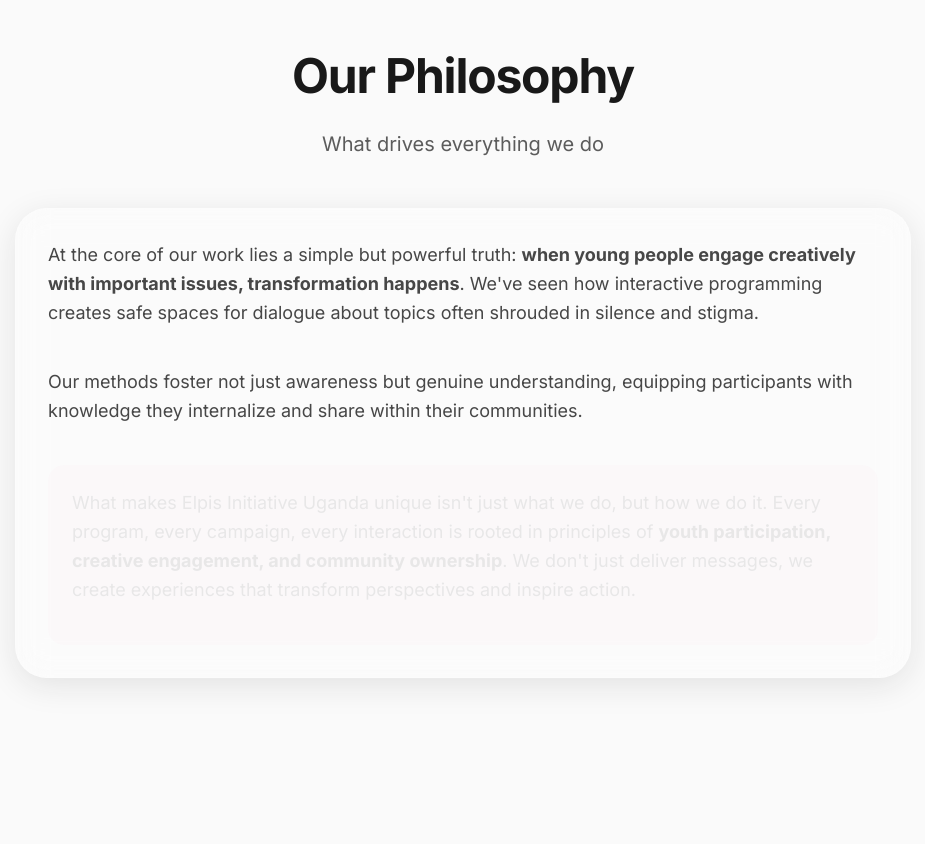
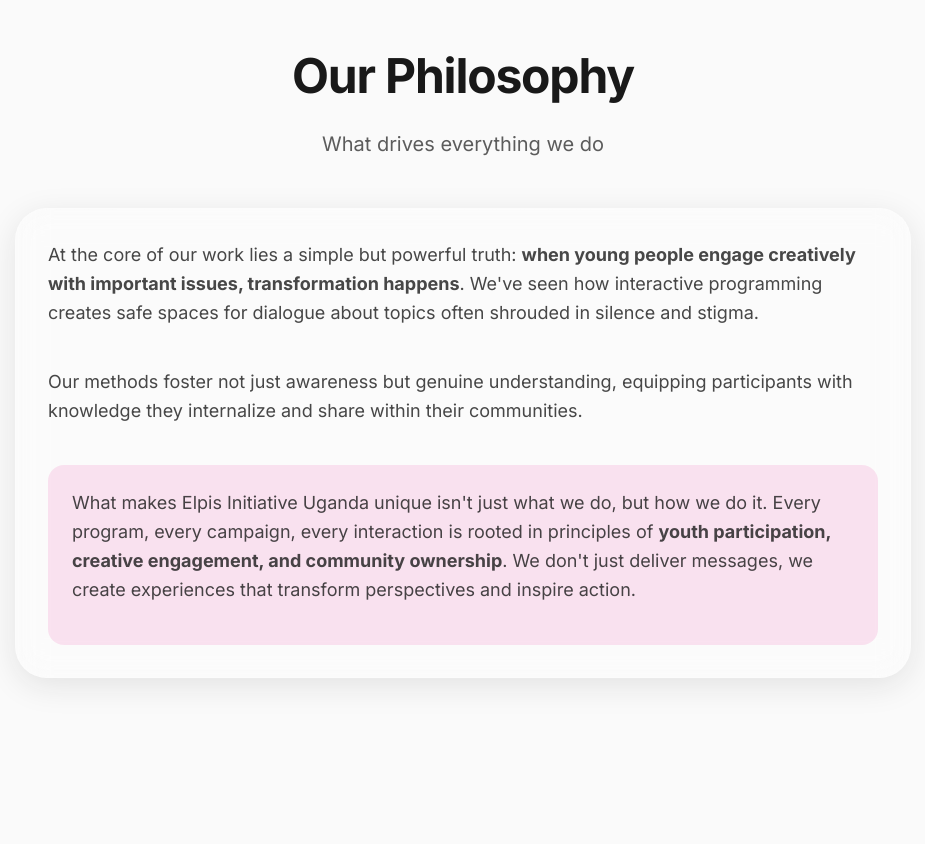
Before and after one commit to Aurits/elpis, a PHP site: page /about.html in a window 1280 px wide. Shown: the part 1388-2232 px from the top of the page, without its empty margins (177-1102 px from the left). Run offline with PHP 8.4, Linux system fonts and the light colour scheme; grey boxes labelled with a size stand in for pictures from a placeholder-image service; some libraries are stand-ins or nearby versions.

Commit message:
Remove .bg-opacity-10 class from styles.css to prevent content invisibility; background opacity is now managed by specific color classes for better clarity.

```diff
--- a/styles.css
+++ b/styles.css
@@ -459,9 +459,8 @@ p {
   background-color: var(--primary-blue);
 }
 
-.bg-opacity-10 {
-  opacity: 0.1;
-}
+/* Removed .bg-opacity-10 with opacity: 0.1 - it was making content invisible */
+/* Background opacity is now handled by the specific color classes above */
 
 .flex-col {
   flex-direction: column;
```
